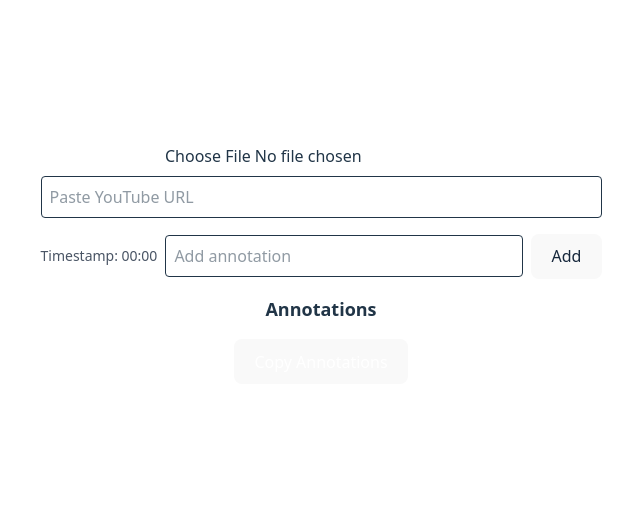
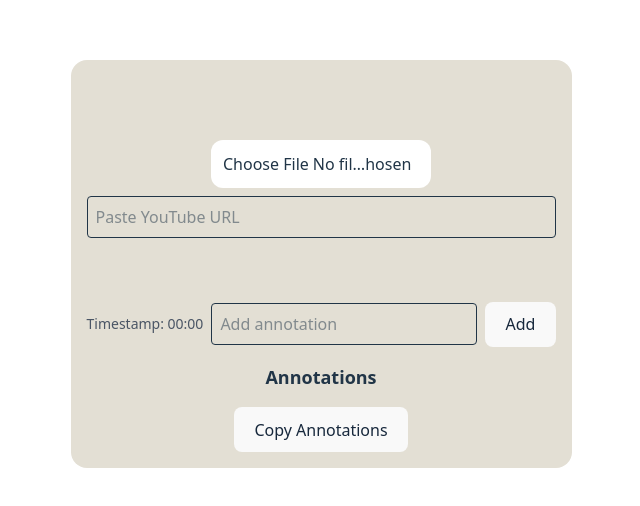
Before and after one commit to sheet848/video-annotation, a React (Vite) app: page / in a window 1280 px wide. Shown: the part 136-642 px from the top of the page, without its empty margins (319-959 px from the left). Built offline with nearby package versions, Linux system fonts and the light colour scheme.

Commit message:
Update App.jsx

```diff
--- a/src/App.jsx
+++ b/src/App.jsx
@@ -72,9 +72,9 @@ function App() {
   }, [isYoutube]);
 
   return (
-    <div className="p-4 max-w-4xl mx-auto">
-      <div className="mb-4 space-y-2">
-        <input type="file" accept="video/*" onChange={handleFileChange} />
+    <div className="p-4 max-w-4xl mx-auto bg-[#e3dfd4] rounded-2xl">
+      <div className="space-y-2 my-16">
+        <input type="file" accept="video/*" onChange={handleFileChange} className='cursor-pointer w-[220px] font-medium text-center bg-[#fff] p-[12px] rounded-[12px] hover:border-[1px] hover:border-[solid] hover:border-[blue]'/>
         <input
           type="text"
           placeholder="Paste YouTube URL"
@@ -105,7 +105,7 @@ function App() {
       <div className="mt-4">
         <button
           onClick={handleCopyAnnotations}
-          className="px-4 py-2 bg-green-600 text-white rounded"
+          className="px-4 py-2 bg-green-600 rounded text-[#17283c]"
         >
           Copy Annotations
         </button>
```
